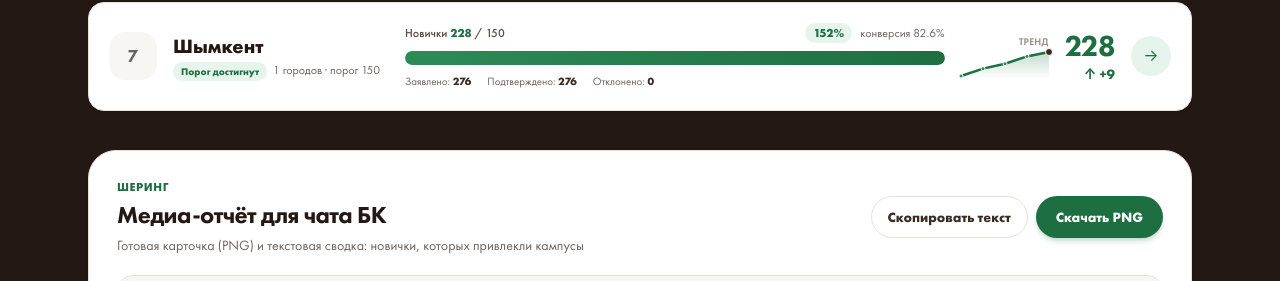
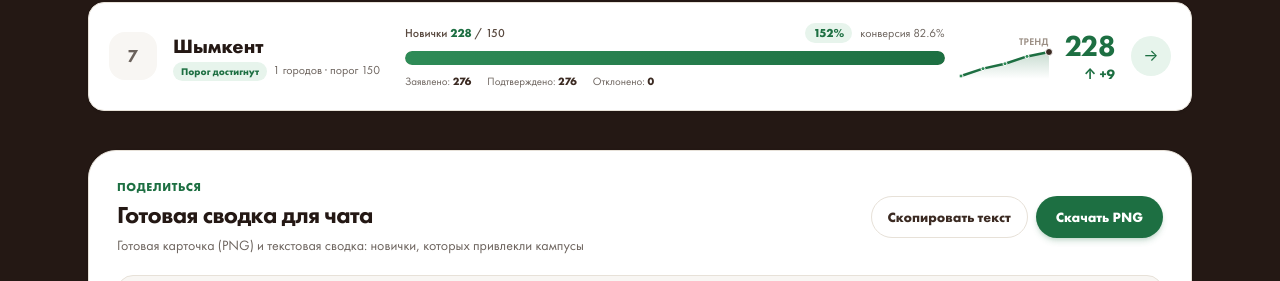
Before and after one commit to tarashluvv/Unity, a Next.js app: page /camp2026 in a window 1280 px wide. Shown: the part 7094-7375 px from the top of the page. Built offline with nearby package versions, Linux system fonts and the light colour scheme.

Commit message:
fix: БК на ГК замена

```diff
--- a/src/components/ShareCardGenerator.tsx
+++ b/src/components/ShareCardGenerator.tsx
@@ -53,8 +53,8 @@ export function ShareCardGenerator({ regions, snapshot }: { regions: Region[]; s
       <div className="rounded-[1.75rem] border border-[#e7e1d8] bg-white p-5 shadow-sm sm:p-7">
         <div className="mb-5 flex flex-col gap-3 sm:flex-row sm:items-center sm:justify-between">
           <div>
-            <div className="mb-1 text-xs font-bold uppercase tracking-wider text-[#1d6f42]">Шеринг</div>
-            <h2 className="text-2xl font-extrabold tracking-tight text-[#241814]">Медиа-отчёт для чата БК</h2>
+            <div className="mb-1 text-xs font-bold uppercase tracking-wider text-[#1d6f42]">Поделиться</div>
+            <h2 className="text-2xl font-extrabold tracking-tight text-[#241814]">Готовая сводка для чата</h2>
             <p className="mt-1 text-sm text-[#6b625c]">Готовая карточка (PNG) и текстовая сводка: новички, которых привлекли кампусы</p>
           </div>
           <div className="flex flex-wrap gap-2">
```
